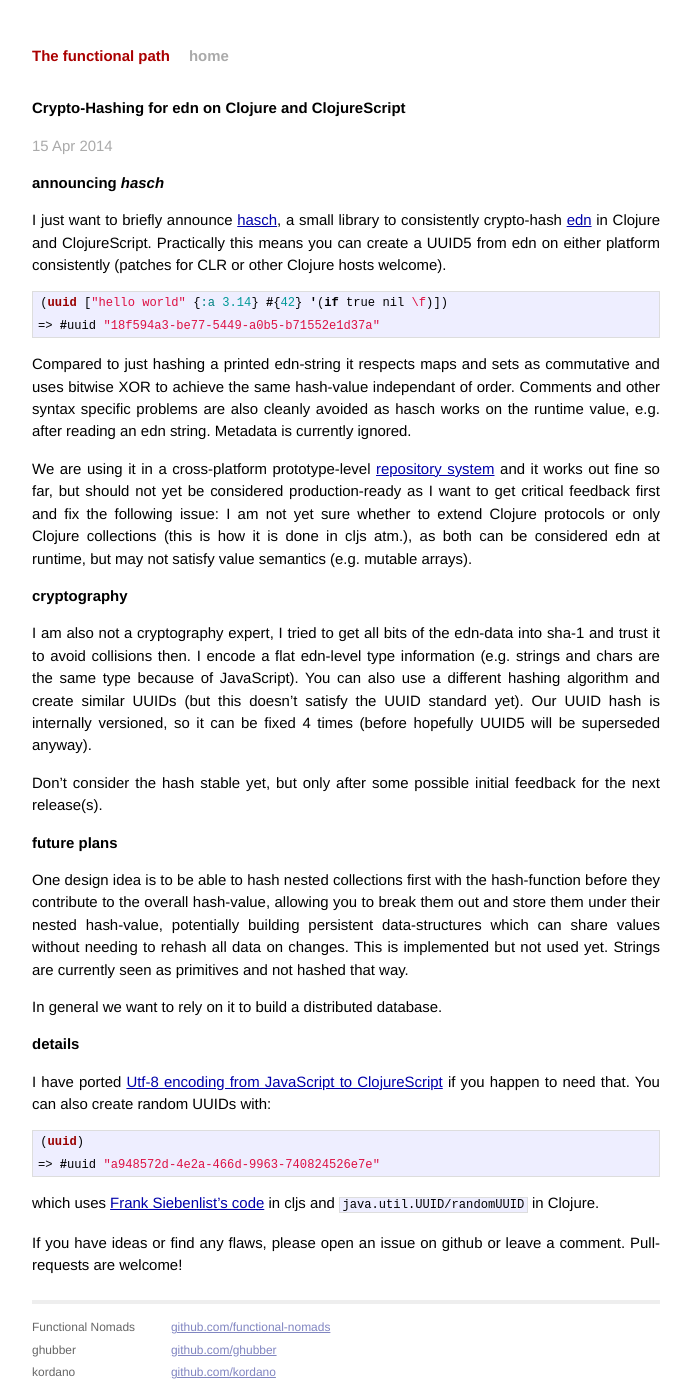
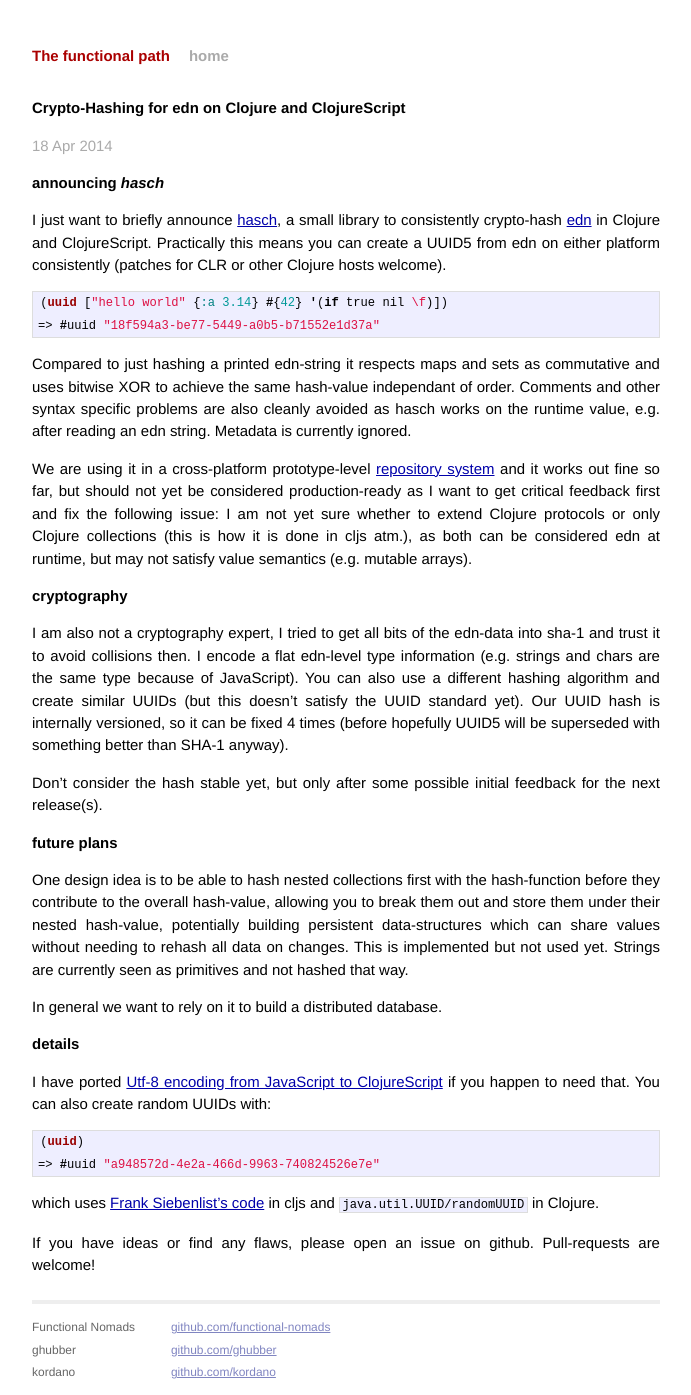
Before and after one commit to functional-nomads/functional-nomads.github.io, a Jekyll site: the page built from _posts/2014-04-15-hasch-intro.markdown, in a window 1280 px wide. Shown: the whole page, without its empty margins (294-985 px from the left). Built offline with Jekyll 4.4.1, drawn with Linux system fonts in a browser that asks for light colours; Markdown is read by kramdown in place of the engine named in the settings.

Commit message:
Remove test post, small fixes.

```diff
--- a/_posts/2014-04-15-hasch-intro.markdown
+++ b/_posts/2014-04-15-hasch-intro.markdown
@@ -1,7 +1,7 @@
 ---
 layout: post
 title:  "Crypto-Hashing for edn on Clojure and ClojureScript"
-date:   2014-04-15
+date:   2014-04-18
 categories: clojure clojurescript
 ---
 
@@ -12,7 +12,9 @@
 consistently crypto-hash [edn](https://github.com/edn-format/edn) in
 Clojure and ClojureScript. Practically this means you can create a UUID5
 from edn on either platform consistently (patches for CLR or other
-Clojure hosts welcome). {% highlight clojure %}
+Clojure hosts welcome).
+
+{% highlight clojure %}
 
 (uuid ["hello world" {:a 3.14} #{42} '(if true nil \f)])
 => #uuid "18f594a3-be77-5449-a0b5-b71552e1d37a"
@@ -42,7 +44,8 @@
 type because of JavaScript). You can also use a different hashing
 algorithm and create similar UUIDs (but this doesn't satisfy the UUID
 standard yet).  Our UUID hash is internally versioned, so it can be
-fixed 4 times (before hopefully UUID5 will be superseded anyway).
+fixed 4 times (before hopefully UUID5 will be superseded with something
+better than SHA-1 anyway).
 
 Don't consider the hash stable yet, but only after some possible initial
 feedback for the next release(s).
@@ -77,5 +80,5 @@
  in cljs and `java.util.UUID/randomUUID` in Clojure.
 
 
-If you have ideas or find any flaws, please open an issue on github or
-leave a comment. Pull-requests are welcome!
+If you have ideas or find any flaws, please open an issue on
+github. Pull-requests are welcome!
```
Also changed, not shown: _posts/2014-01-02-test.markdown (deleted, +0 -15 lines).
